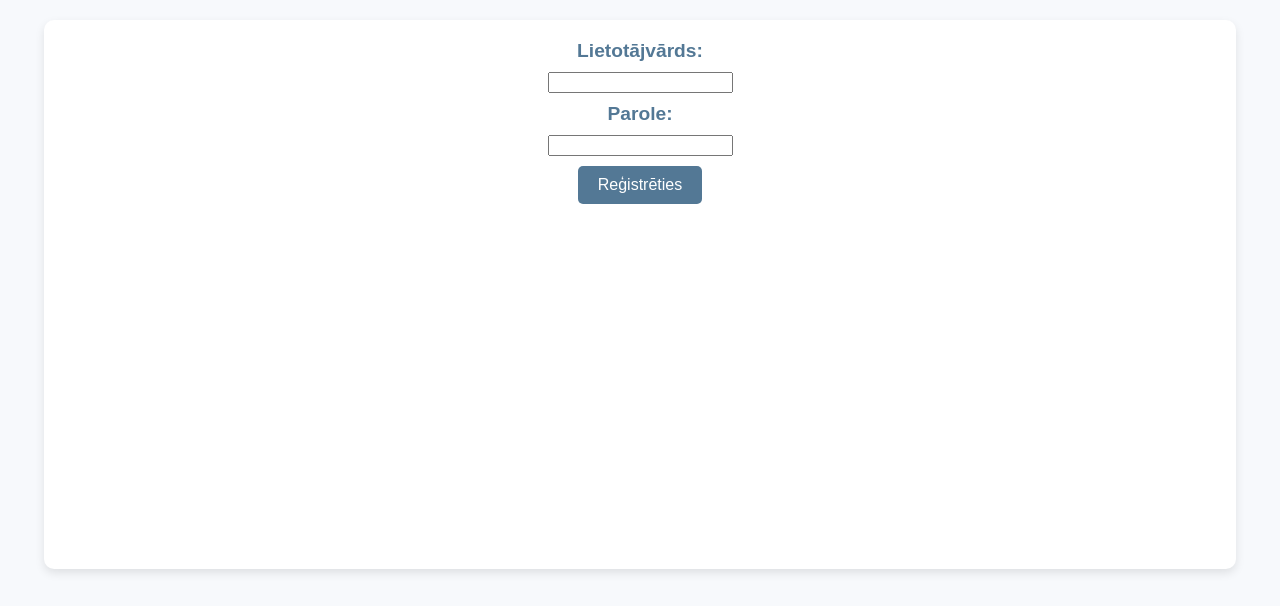
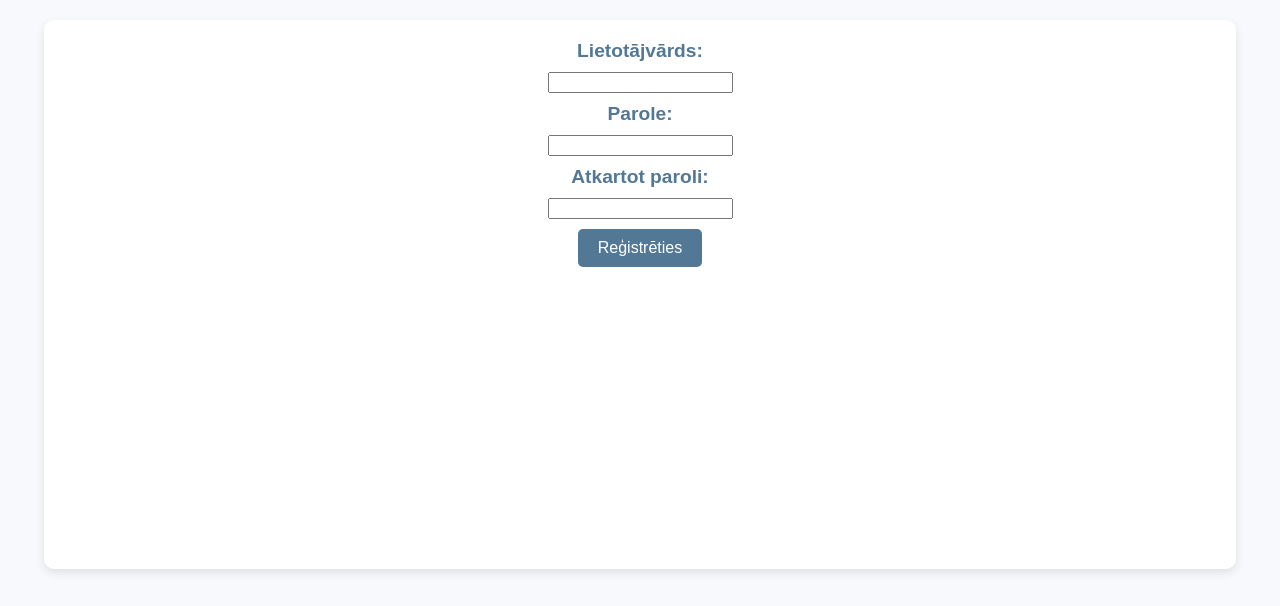
Before and after one commit to JulijaZaiceva/ProLab24, a Flask app: page /register in a window 1280 px wide. Shown: the part 161-767 px from the top of the page. Run offline with Flask 3, Linux system fonts and the light colour scheme; parts of the project's set-up code (start-up, migrations or seed data) failed here and were passed over.

Commit message:
Update register.html

```diff
--- a/kods/templates/register.html
+++ b/kods/templates/register.html
@@ -28,6 +28,8 @@
             <input type="text" name="username" id="username">
             <label for="password" class="file-label">Parole:</label>
             <input type="password" name="password" id="password">
+            <label for="passwordtwo" class="file-label">Atkartot paroli:</label>
+            <input type="password" name="passwordtwo" id="passwordtwo">
             <button type="submit" class="upload-button">Reģistrēties</button>
         </form>
     </main>
```
